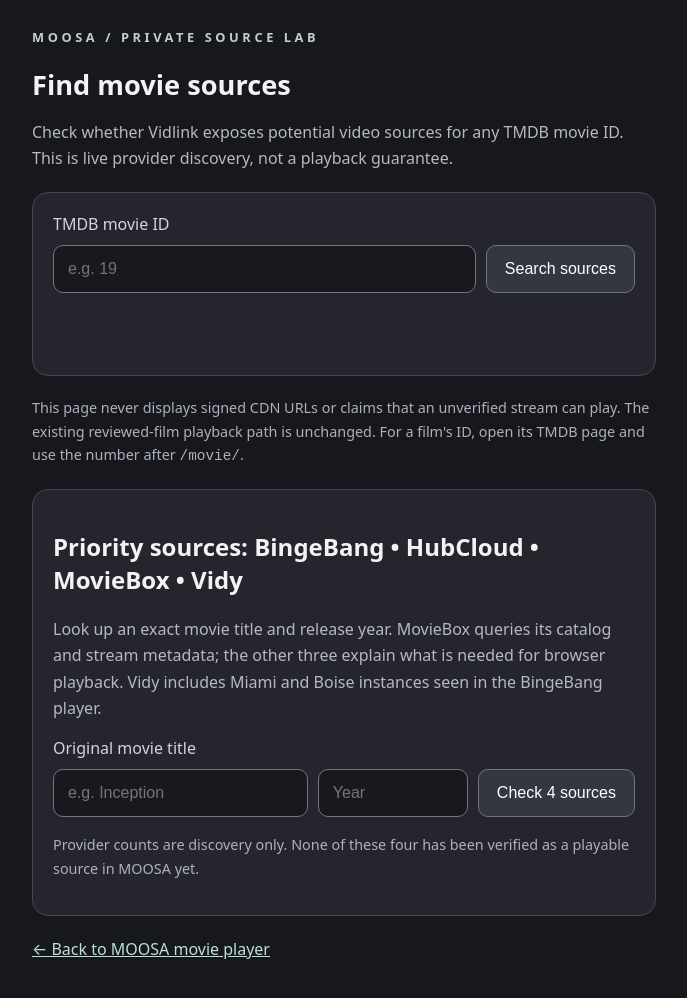
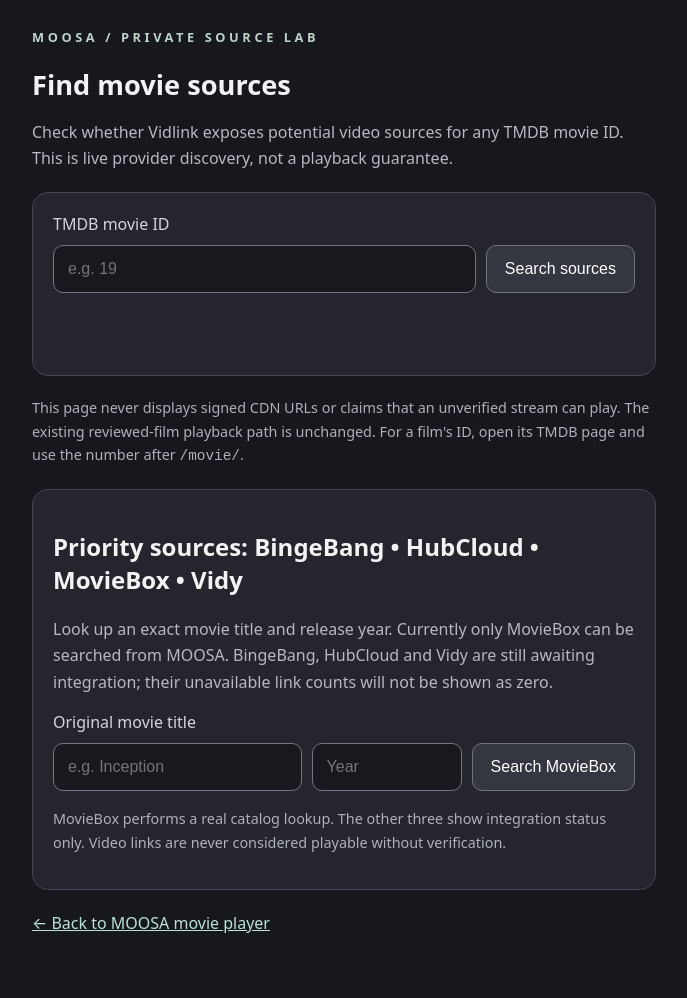
Before and after one commit to MooOsa1/MOOSA-CloudStream, a website: page MOOSAWeb/public/source-discovery.html in a window 1280 px wide. Shown: the whole page, without its empty margins (296-983 px from the left). Drawn offline with Linux system fonts and the light colour scheme.

Commit message:
fix(lab): stop suggesting all four providers are actively searched

```diff
--- a/MOOSAWeb/public/source-discovery.html
+++ b/MOOSAWeb/public/source-discovery.html
@@ -29,16 +29,16 @@
 <p class="note">This page never displays signed CDN URLs or claims that an unverified stream can play. The existing reviewed-film playback path is unchanged. For a film's ID, open its TMDB page and use the number after <code>/movie/</code>.</p>
 <div class="panel">
 <h2>Priority sources: BingeBang • HubCloud • MovieBox • Vidy</h2>
-<p>Look up an exact movie title and release year. MovieBox queries its catalog and stream metadata; the other three explain what is needed for browser playback. Vidy includes Miami and Boise instances seen in the BingeBang player.</p>
+<p>Look up an exact movie title and release year. Currently only MovieBox can be searched from MOOSA. BingeBang, HubCloud and Vidy are still awaiting integration; their unavailable link counts will not be shown as zero.</p>
 <form id="focus-form">
 <label for="focus-title">Original movie title</label>
 <div class="entry"><input type="text" id="focus-title" placeholder="e.g. Inception" maxlength="110" required autocomplete="off">
 <input type="number" id="focus-year" min="1888" max="2100" placeholder="Year" required style="max-width:130px">
-<button type="submit" id="focus-scan">Check 4 sources</button></div>
+<button type="submit" id="focus-scan">Search MovieBox</button></div>
 </form>
 <p id="focus-status" role="status" aria-live="polite"></p>
 <section id="focus-results" hidden></section>
-<p class="note">Provider counts are discovery only. None of these four has been verified as a playable source in MOOSA yet.</p>
+<p class="note">MovieBox performs a real catalog lookup. The other three show integration status only. Video links are never considered playable without verification.</p>
 </div>
 <p><a href="/">← Back to MOOSA movie player</a></p>
 </main><script type="module" src="/source-discovery.js"></script><script type="module" src="/focused-sources.js"></script></body></html>
```
